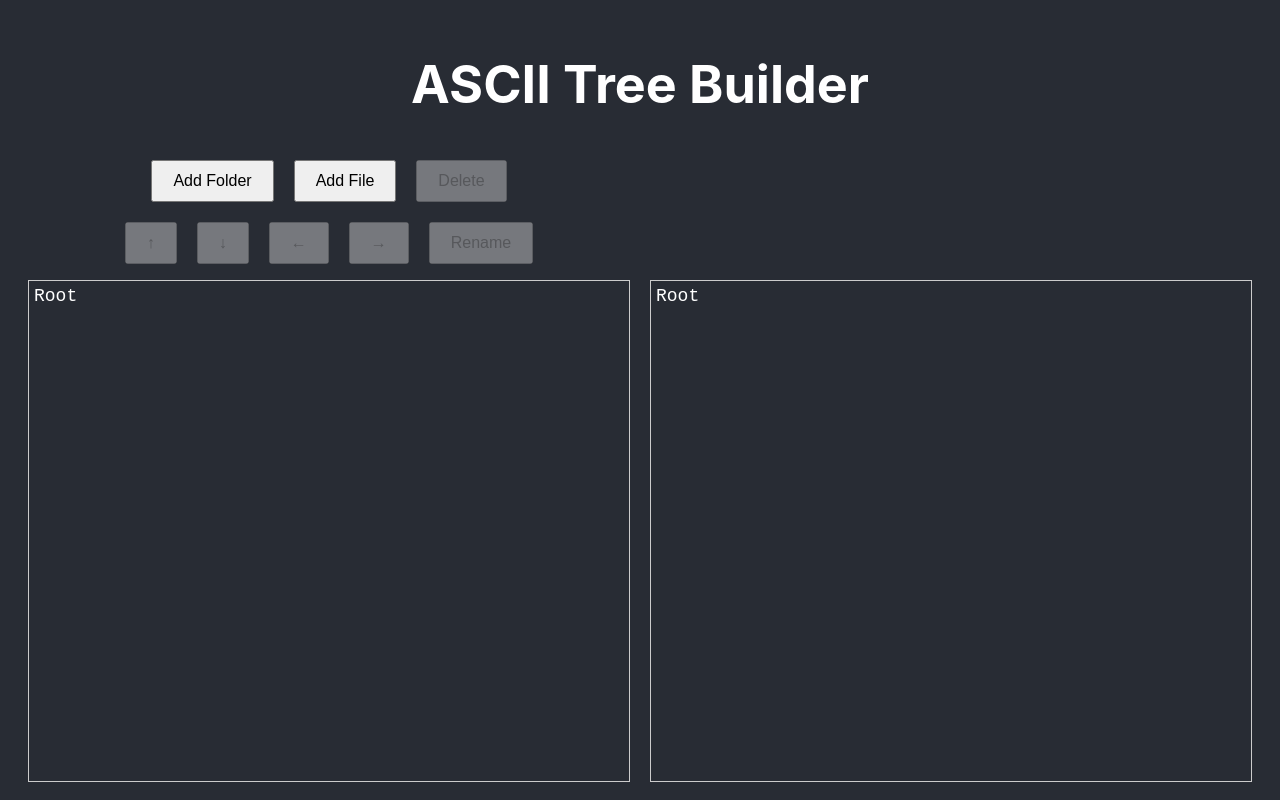
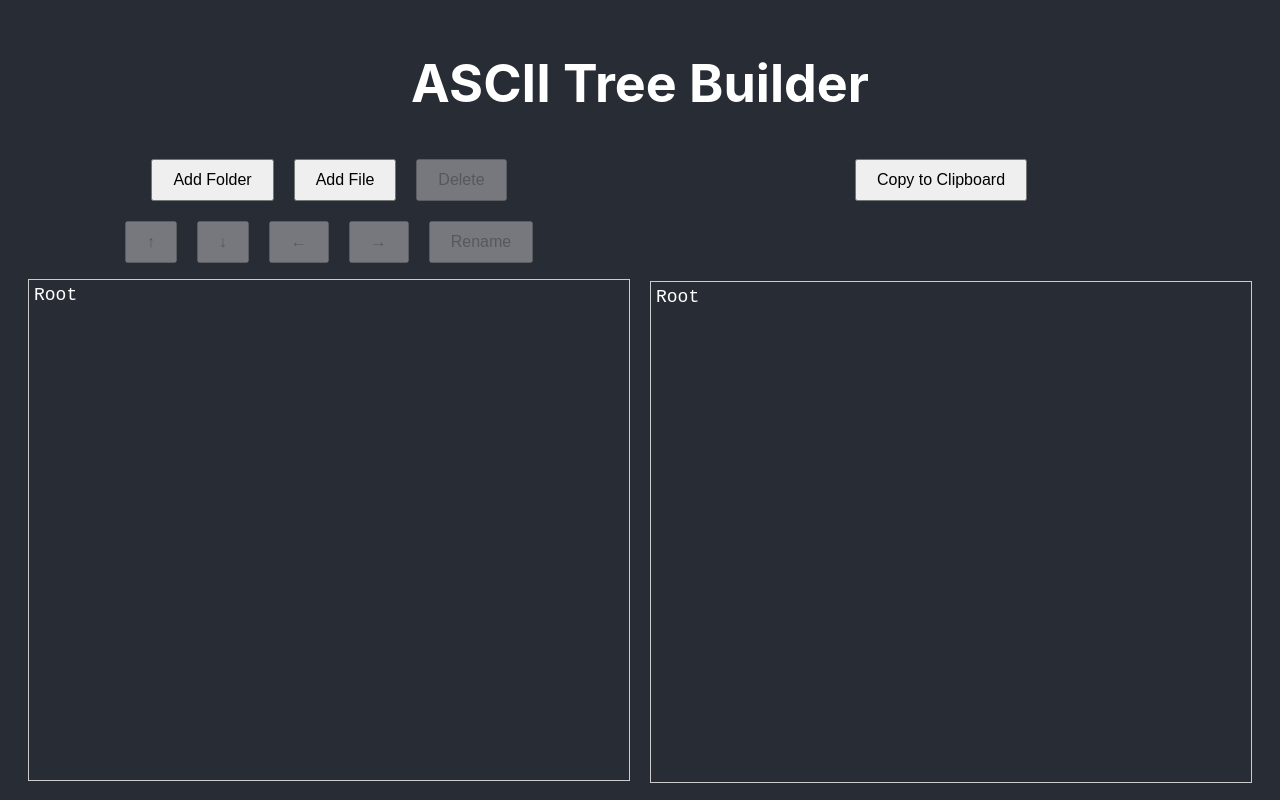
Before and after one commit to chdonncha/ascii-tree-builder-old, a React (Create React App) app in the folder ascii-tree-builder/: page / in a window 1280 px wide. Built offline with nearby package versions, Linux system fonts and the light colour scheme.

Commit message:
Add Copy to Clipboard for output box contents

```diff
--- a/ascii-tree-builder/src/components/TreeBuilder/TreeBuilder.scss
+++ b/ascii-tree-builder/src/components/TreeBuilder/TreeBuilder.scss
@@ -35,7 +35,7 @@
   overflow-y: auto;
   text-align: left;
   margin-left: 20px;
-  margin-top: 130px;
+  margin-top: 70px;
   border: 1px solid #ccc;
 }
 
--- a/ascii-tree-builder/src/components/TreeBuilder/TreeBuilder.tsx
+++ b/ascii-tree-builder/src/components/TreeBuilder/TreeBuilder.tsx
@@ -163,6 +163,13 @@ const TreeBuilder: React.FC = () => {
     setIsRenaming(false);
   };
 
+  const copyToClipboard = () => {
+    const textToCopy = asciiRepresentation.join('\n');
+    navigator.clipboard.writeText(textToCopy).catch((err) => {
+      console.error('Unable to copy text. Error:', err);
+    });
+  };
+
   const generateAsciiRepresentation = () => {
     const asciiRows: string[] = [];
     const linkStack: boolean[] = [];
@@ -292,7 +299,10 @@ const TreeBuilder: React.FC = () => {
           ))}
         </ul>
       </div>
-      <div className="right-panel">
+      <div className="right-panel mono-font">
+        <button className="button-style" onClick={copyToClipboard}>
+          Copy to Clipboard
+        </button>
         <pre className="output-box">
           <div className="output-content">{asciiRepresentation.join('\n')}</div>
         </pre>
```
